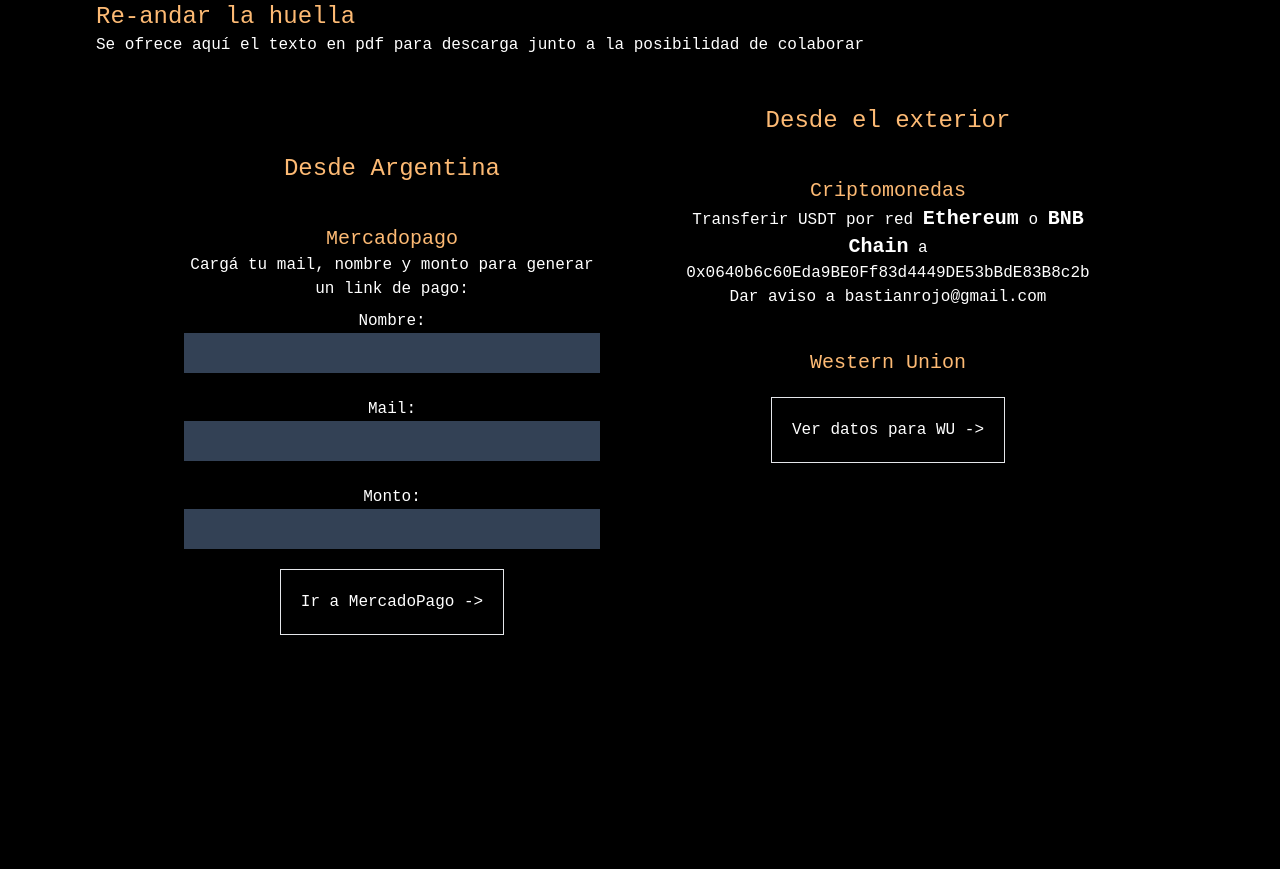
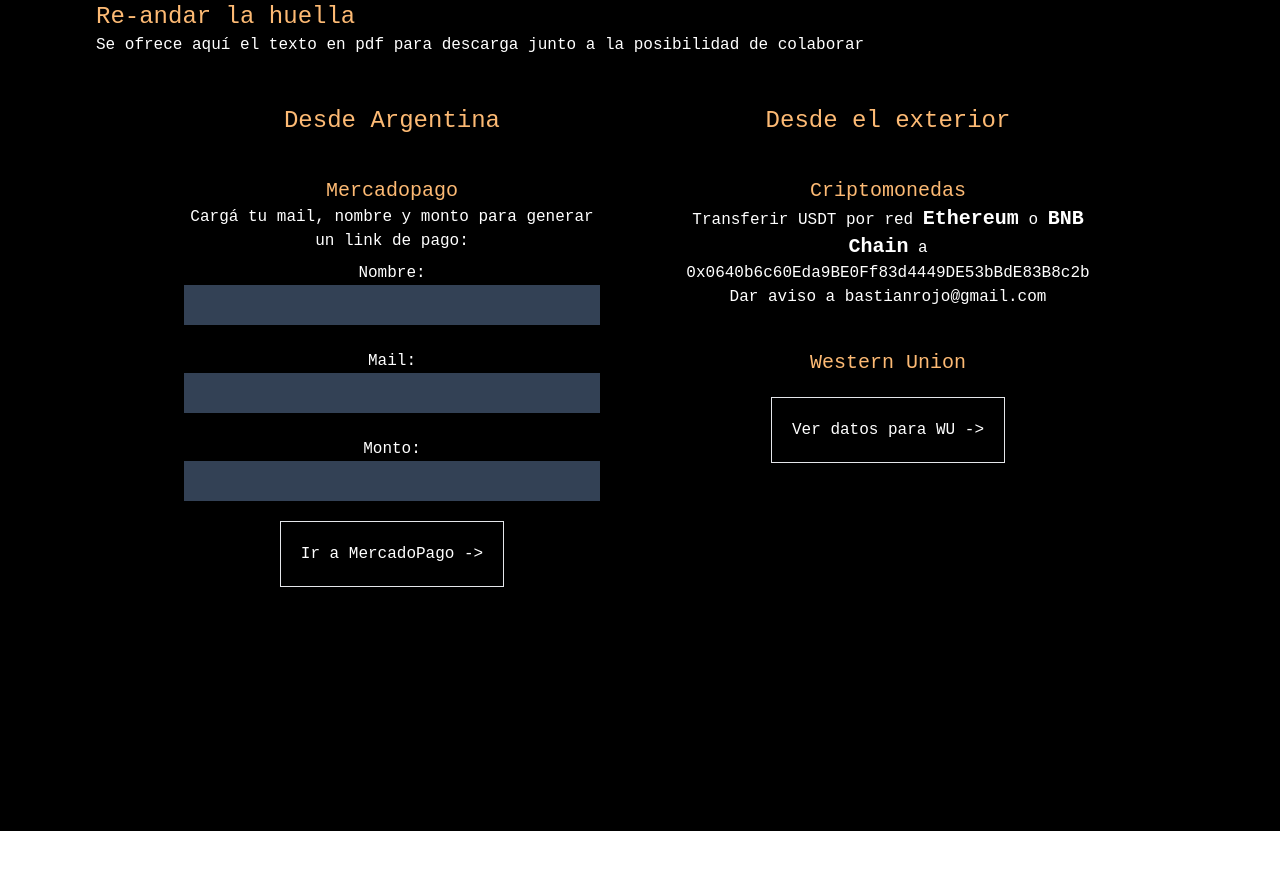
Before and after one commit to VladimirCharkot/reandarlahuella, a Next.js app: page / in a window 1280 px wide. Shown: the part 975-1844 px from the top of the page. After the commit the page ends 1806 px from the top, so only its background shows below. Built offline with nearby package versions, Linux system fonts and the light colour scheme.

Commit message:
arreglo estético

```diff
--- a/src/app/page.tsx
+++ b/src/app/page.tsx
@@ -42,7 +42,7 @@
 
         <div className='grid lg:grid-cols-2 md:grid-cols-1 m-2 md:m-12'>
 
-          <div className='text-center mt-12'>
+          <div className='text-center mt-12 md:mt-0'>
 
             <h3 className='text-2xl text-center text-orange-300'>Desde Argentina</h3>
 
```
